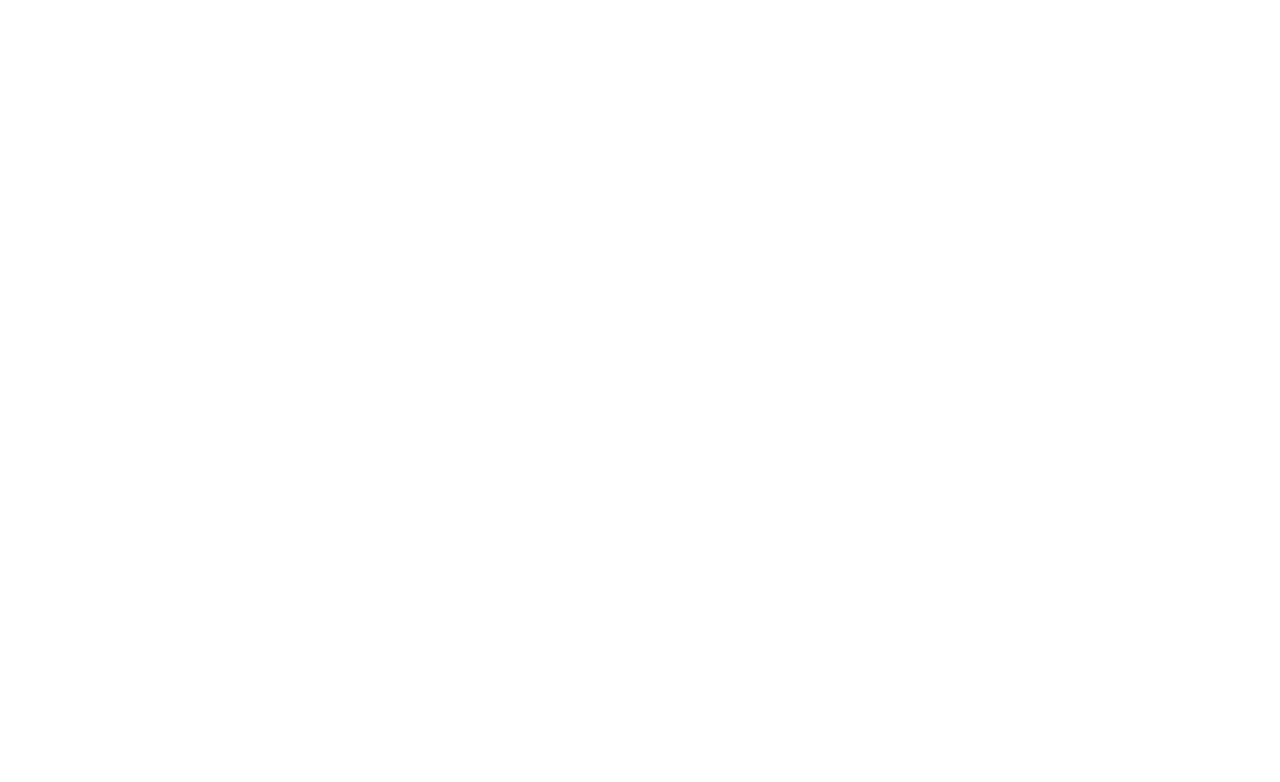
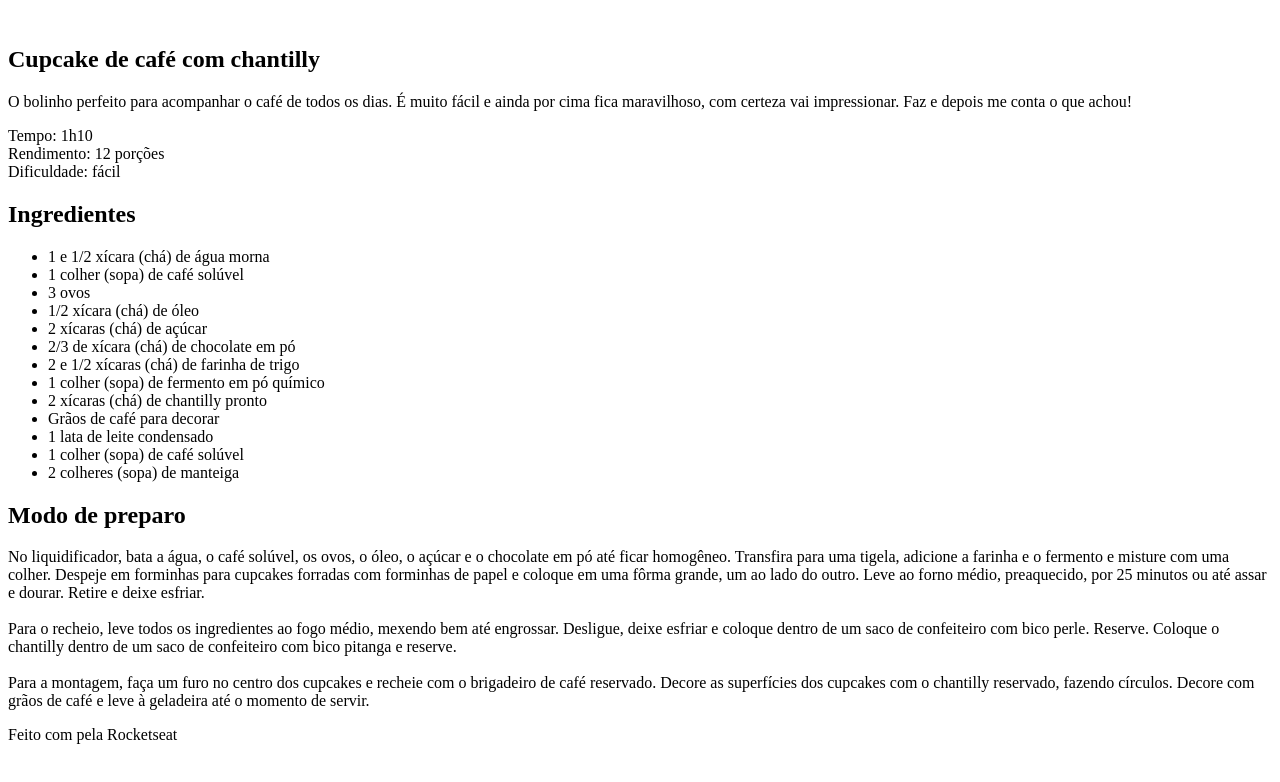
Before and after one commit to alexprado2/receitarocket, a plain HTML site: page index.html in a window 1280 px wide. Drawn offline with Linux system fonts and the light colour scheme.

Commit message:
initial html structure

```diff
--- a/index.html
+++ b/index.html
@@ -1,11 +1,64 @@
 <!DOCTYPE html>
-<html lang="en">
+<html lang="pt-br">
 <head>
     <meta charset="UTF-8">
     <meta name="viewport" content="width=device-width, initial-scale=1.0">
-    <title>Document</title>
+    <title>Página de receita</title>
 </head>
 <body>
+    <div id="page">
+    <img src="" alt="">
+    <main>
+        <section id="about">
+            <h1>Cupcake de café com chantilly</h1>
+            <p>
+                O bolinho perfeito para acompanhar o café de todos os dias. É muito fácil e ainda por cima fica maravilhoso,
+                 com certeza vai impressionar. Faz e depois me conta o que achou!
+            </p>
+            <p>
+                Tempo: 1h10 <br>
+                Rendimento: 12 porções<br>
+                Dificuldade: fácil
+            </p>
+        </section>
+        <section id="ingredients">
+            <h2>Ingredientes</h2>
+            <ul>
+                <li>1 e 1/2 xícara (chá) de água morna</li>
+                <li>1 colher (sopa) de café solúvel</li>
+                <li>3 ovos</li>
+                <li>1/2 xícara (chá) de óleo</li>
+                <li>2 xícaras (chá) de açúcar</li>
+                <li>2/3 de xícara (chá) de chocolate em pó</li>
+                <li>2 e 1/2 xícaras (chá) de farinha de trigo</li>
+                <li>1 colher (sopa) de fermento em pó químico</li>
+                <li>2 xícaras (chá) de chantilly pronto</li>
+                <li>Grãos de café para decorar</li>
+                <li>1 lata de leite condensado</li>
+                <li>1 colher (sopa) de café solúvel</li>
+                <li>2 colheres (sopa) de manteiga</li>
+            </ul>
+        </section>
+        <section id="preparation">
+            <h2>Modo de preparo</h2>
+            <p>
+                No liquidificador, bata a água, o café solúvel, os ovos, o óleo, o açúcar e o chocolate em pó até ficar homogêneo.
+                 Transfira para uma tigela, adicione a farinha e o fermento e misture com uma colher.
+                 Despeje em forminhas para cupcakes forradas com forminhas de papel e coloque em uma fôrma grande, um ao lado do outro. Leve ao forno médio,
+                 preaquecido, por 25 minutos ou até assar e dourar. Retire e deixe esfriar. <br><br>
+
+                Para o recheio, leve todos os ingredientes ao fogo médio, mexendo bem até engrossar.
+                 Desligue, deixe esfriar e coloque dentro de um saco de confeiteiro com bico perle.
+                 Reserve. Coloque o chantilly dentro de um saco de confeiteiro com bico pitanga e reserve. <br><br>
+
+                Para a montagem, faça um furo no centro dos cupcakes e recheie com o brigadeiro de café reservado.
+                 Decore as superfícies dos cupcakes com o chantilly reservado, fazendo círculos.
+                 Decore com grãos de café e leve à geladeira até o momento de servir.
+            </p>
+        </section>
+    </main>
+    </div>
+    <footer>Feito com pela Rocketseat</footer>
 
 </body>
 </html>
```
Also changed, not shown: style.css (added).
